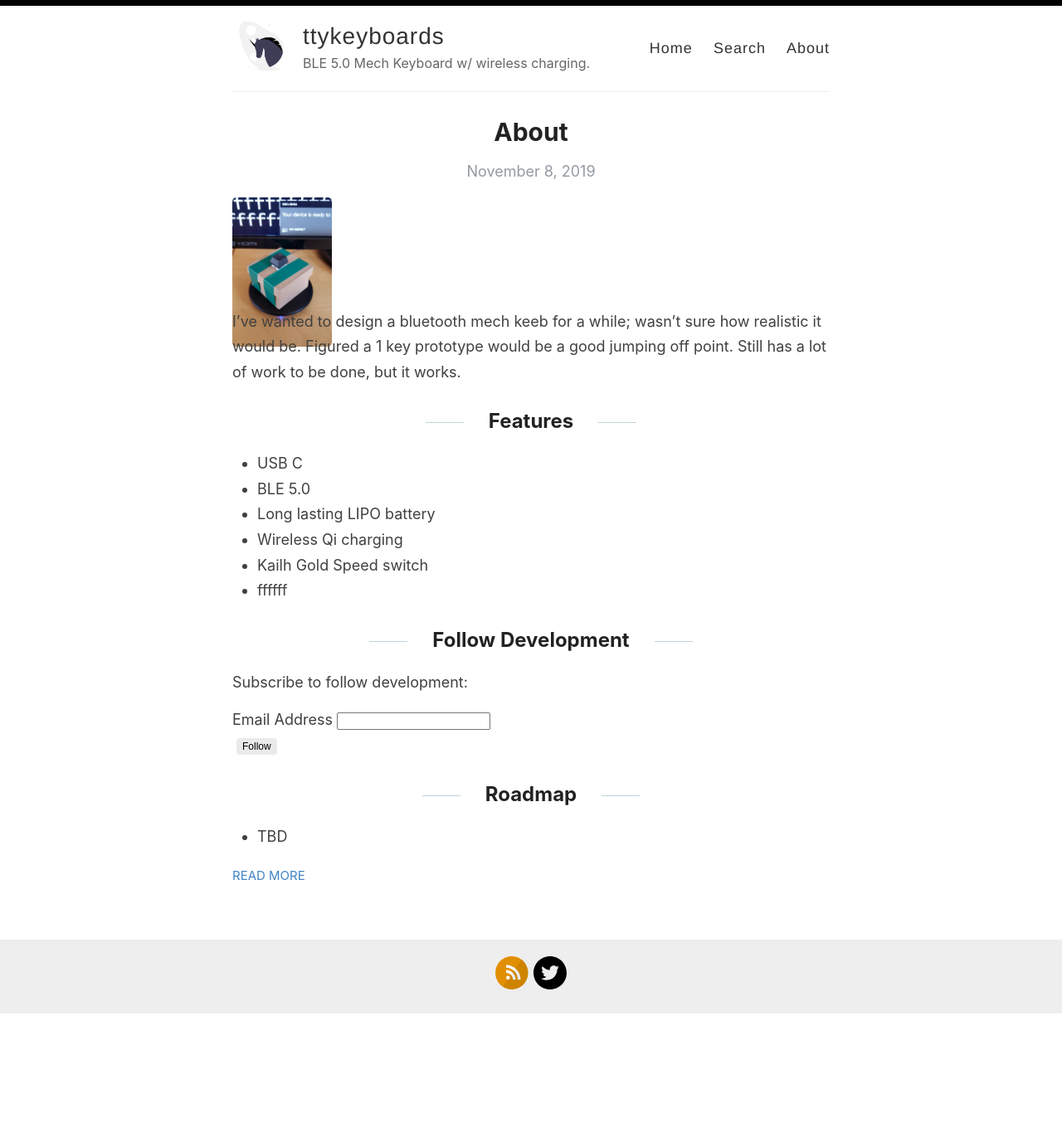
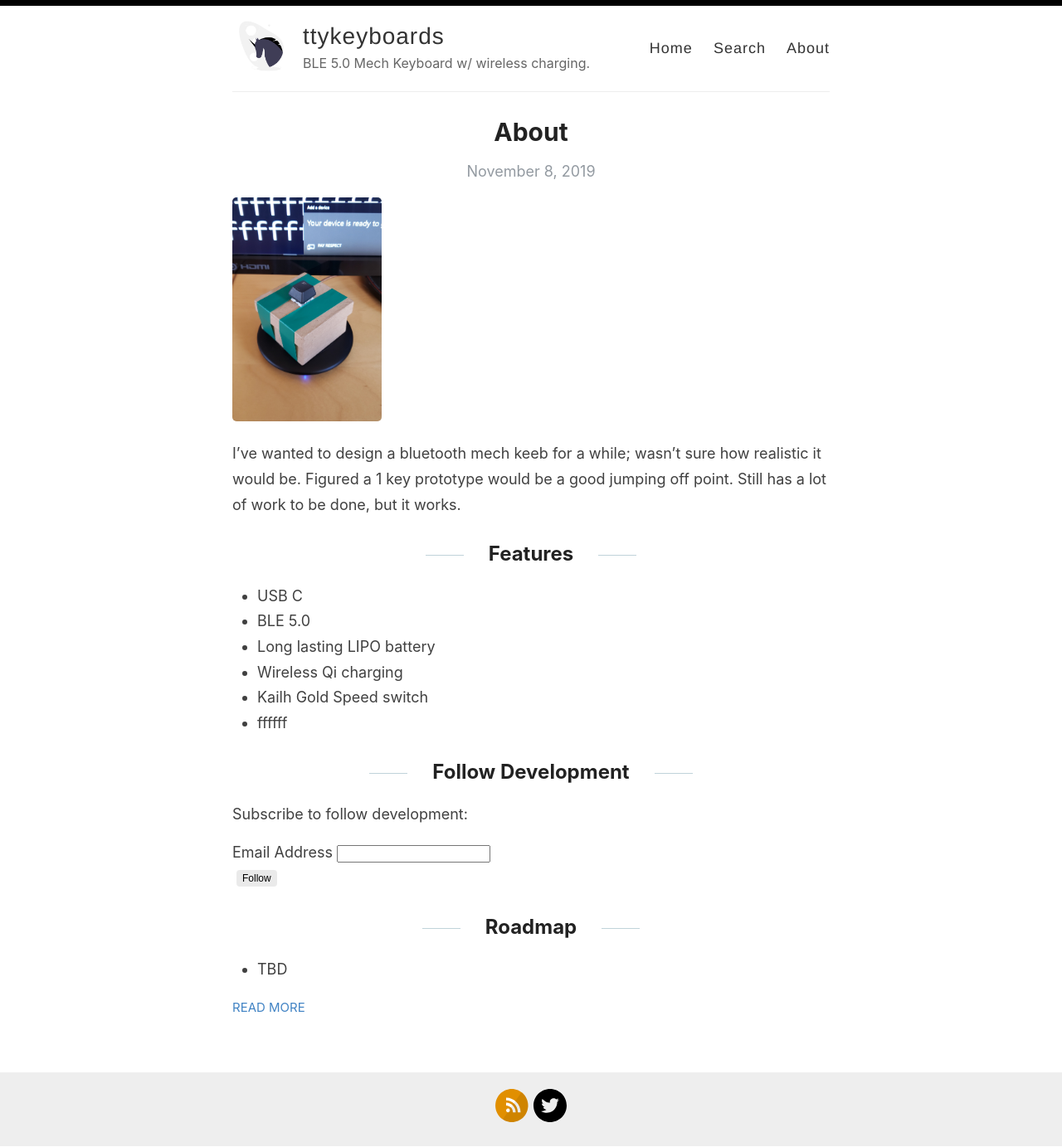
Before and after one commit to JordanMajd/ttykeyboards.com, a Jekyll site: the page built from index.html, in a window 1280 px wide. Shown: the whole page at 83% size. Built offline with Jekyll 4.4.1, drawn with Linux system fonts in a browser that asks for light colours; the list of posts is cut into pages by our own code; before the commit the page ends 1223 px from its top, so only the background shows below that.

Commit message:
Update style.scss

```diff
--- a/assets/style.scss
+++ b/assets/style.scss
@@ -275,11 +275,13 @@ p > img {
 }
 
 .header-image-container {
-  width: 120px;
-  height: 120px;
+  width: 100%;
 
   img {
     border-radius: 5px;
+    margin-left: auto;
+    margin-right: auto;
+    width: 25%;
   }
 }
 
```
